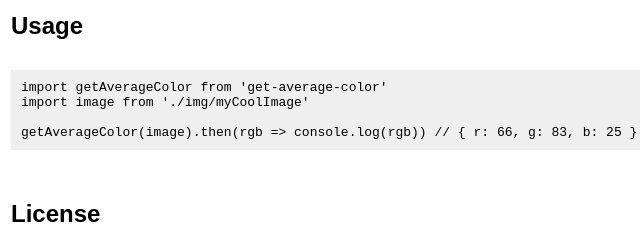
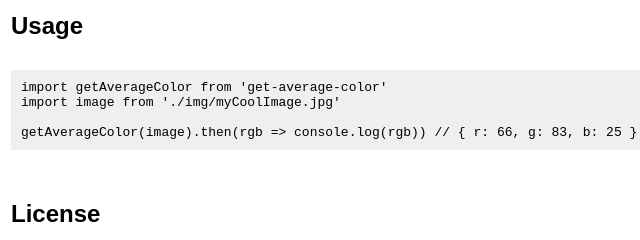
Before and after one commit to qodunpob/get-average-color, a website built with webpack: page docs/index.html in a window 1280 px wide. Shown: the part 994-1234 px from the top of the page, 29-669 px from the left. Built offline with nearby package versions, Linux system fonts and the light colour scheme.

Commit message:
Update docs

```diff
--- a/docs/index.html
+++ b/docs/index.html
@@ -39,7 +39,7 @@
   <h2>Usage</h2>
   <pre class="code">
 import getAverageColor from 'get-average-color'
-import image from './img/myCoolImage'
+import image from './img/myCoolImage.jpg'
 
 getAverageColor(image).then(rgb => console.log(rgb)) // { r: 66, g: 83, b: 25 }</pre>
 
```
Also changed, not shown: README.md.
